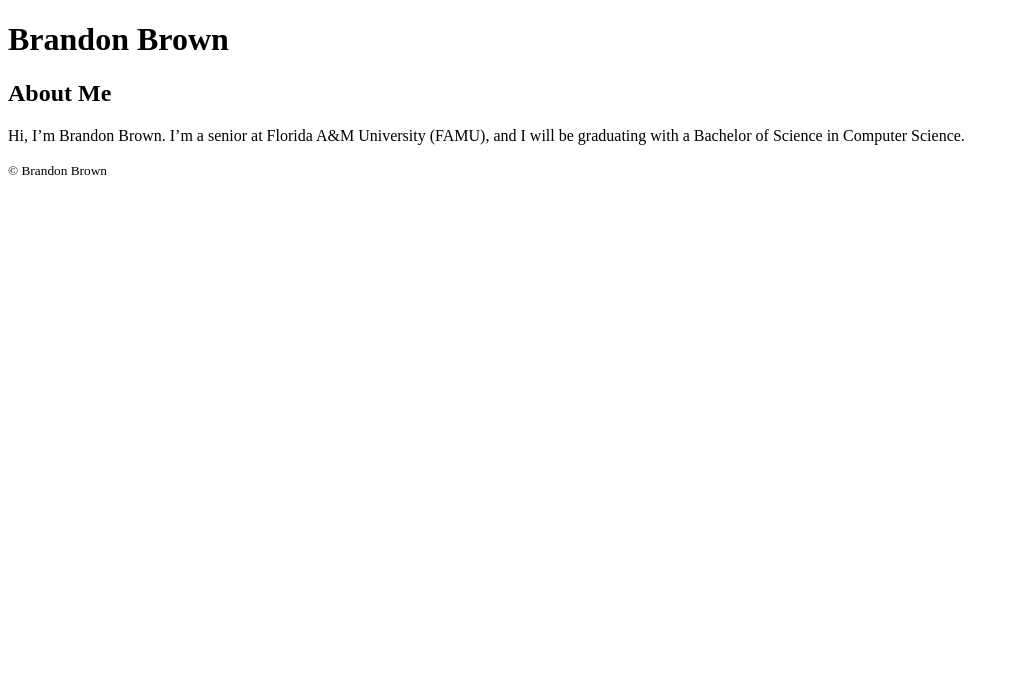
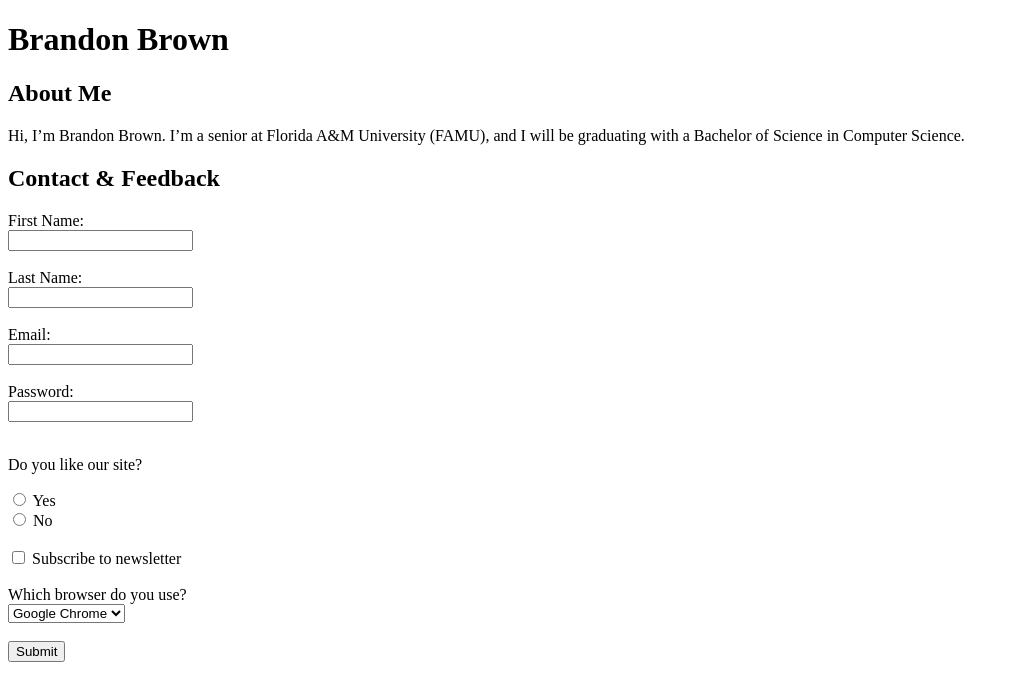
Before and after one commit to BranDonT-Bytes/COP3060, a plain HTML site: page index.html in a window 1280 px wide. Shown: the whole page, without its empty margins (0-1016 px from the left). Drawn offline with Linux system fonts and the light colour scheme.

Commit message:
Form Creation

```diff
--- a/index.html
+++ b/index.html
@@ -1,28 +1,77 @@
 <!DOCTYPE html>
 <html lang="en">
 <head>
-  <meta charset="utf-8" />
-  <meta name="viewport" content="width=device-width, initial-scale=1" />
-  <meta name="description" content="Personal intro page for Brandon Brown, senior at FAMU studying Computer Science." />
+  <meta charset="utf-8">
+  <meta name="viewport" content="width=device-width, initial-scale=1">
+  <meta name="description" content="Personal intro page for Brandon Brown, senior at FAMU studying Computer Science.">
   <title>Brandon Brown | FAMU CS Senior</title>
-  <link rel="stylesheet" href="style.css" />
+  <link rel="stylesheet" href="style.css">
+
+  <style>
+    /* Basic table styling to replace obsolete attributes */
+    table {
+      border-collapse: collapse;
+      width: 100%;
+    }
+    table, th, td {
+      border: 1px solid #000;
+      padding: 8px;
+    }
+    th {
+      background-color: #f2f2f2;
+    }
+  </style>
 </head>
 <body>
   <header>
     <h1>Brandon Brown</h1>
   </header>
+
   <main>
     <section aria-labelledby="about-heading">
       <h2 id="about-heading">About Me</h2>
-    <p>
-      Hi, I’m Brandon Brown. I’m a senior at Florida A&M University (FAMU),
-      and I will be graduating with a Bachelor of Science in Computer Science.
-    </p>
+      <p>
+        Hi, I’m Brandon Brown. I’m a senior at Florida A&M University (FAMU),
+        and I will be graduating with a Bachelor of Science in Computer Science.
+      </p>
     </section>
+
+    <!-- Form Section -->
+    <section aria-labelledby="form-heading">
+      <h2 id="form-heading">Contact & Feedback</h2>
+      <form action="#" method="post">
+        <label for="first-name">First Name:</label><br>
+        <input type="text" id="first-name" name="first-name" required><br><br>
+
+        <label for="last-name">Last Name:</label><br>
+        <input type="text" id="last-name" name="last-name" required><br><br>
+
+        <label for="email">Email:</label><br>
+        <input type="email" id="email" name="email" required><br><br>
+
+        <label for="password">Password:</label><br>
+        <input type="password" id="password" name="password" required><br><br>
+
+        <p>Do you like our site?</p>
+        <input type="radio" id="yes" name="like-site" value="yes">
+        <label for="yes">Yes</label><br>
+        <input type="radio" id="no" name="like-site" value="no">
+        <label for="no">No</label><br><br>
+
+        <input type="checkbox" id="subscribe" name="subscribe">
+        <label for="subscribe">Subscribe to newsletter</label><br><br>
+
+        <label for="browser">Which browser do you use?</label><br>
+        <select id="browser" name="browser">
+          <option value="chrome">Google Chrome</option>
+          <option value="firefox">Mozilla Firefox</option>
+          <option value="safari">Safari</option>
+          <option value="edge">Microsoft Edge</option>
+          <option value="other">Other</option>
+        </select><br><br>
+
+        <button type="submit">Submit</button>
+      </form>
+    </section>
+
   </main>
-  <footer>
-    <small>&copy; <span id="year"></span> Brandon Brown</small>
-  </footer>
-  <script src="script.js"></script>
-  </body>
-</html>
```
